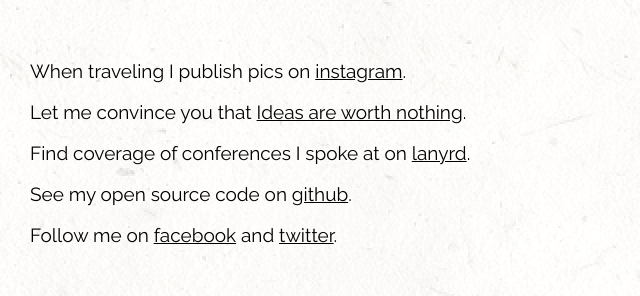
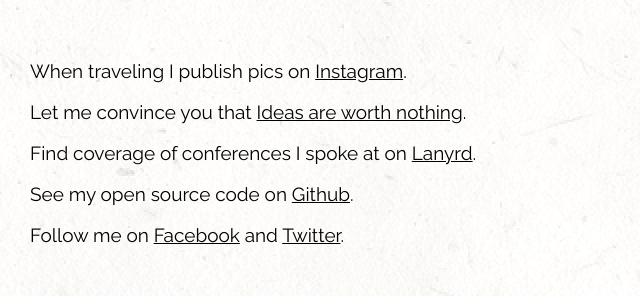
Before and after one commit to davidgruebl/website, a website: page index.html in a window 1280 px wide. Shown: the part 414-710 px from the top of the page, 0-640 px from the left. Drawn offline with nearby package versions, Linux system fonts and the light colour scheme.

Commit message:
fix: uppercase initial letter of links

```diff
--- a/index.html
+++ b/index.html
@@ -59,11 +59,11 @@
         <h2>JavaScript engineer</h2>
         <img id="picture" src="img/dtg_zoom.jpg" alt="Image of David Thomas Grübl"/>
         <section id="content">
-          <p>When traveling I publish pics on <a target="_blank" href="https://www.instagram.com/davidgruebl">instagram</a>.</p>
+          <p>When traveling I publish pics on <a target="_blank" href="https://www.instagram.com/davidgruebl">Instagram</a>.</p>
           <p>Let me convince you that <a target="_blank" href="https://www.qualitance.com/blog/qualitalks-3-ideas-are-worth-nothing">Ideas are worth nothing</a>.</p>
-          <p>Find coverage of conferences I spoke at on <a target="_blank" href="http://lanyrd.com/profile/dtg">lanyrd</a>.</p>
-          <p>See my open source code on <a target="_blank" href="https://github.com/davidgruebl">github</a>.</p>
-          <p>Follow me on <a target="_blank" href="https://facebook.com/davidthomasgruebl">facebook</a> and <a target="_blank" href="https://twitter.com/davidgruebl">twitter</a>.</p>
+          <p>Find coverage of conferences I spoke at on <a target="_blank" href="http://lanyrd.com/profile/dtg">Lanyrd</a>.</p>
+          <p>See my open source code on <a target="_blank" href="https://github.com/davidgruebl">Github</a>.</p>
+          <p>Follow me on <a target="_blank" href="https://facebook.com/davidthomasgruebl">Facebook</a> and <a target="_blank" href="https://twitter.com/davidgruebl">Twitter</a>.</p>
         </section>
         </h2>
       </section>
```
